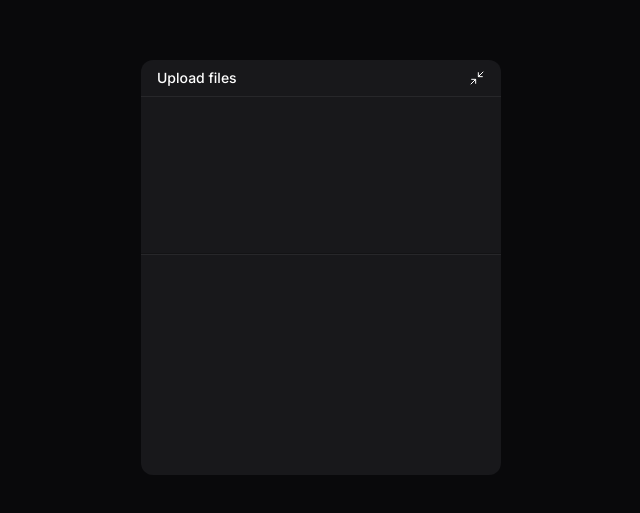
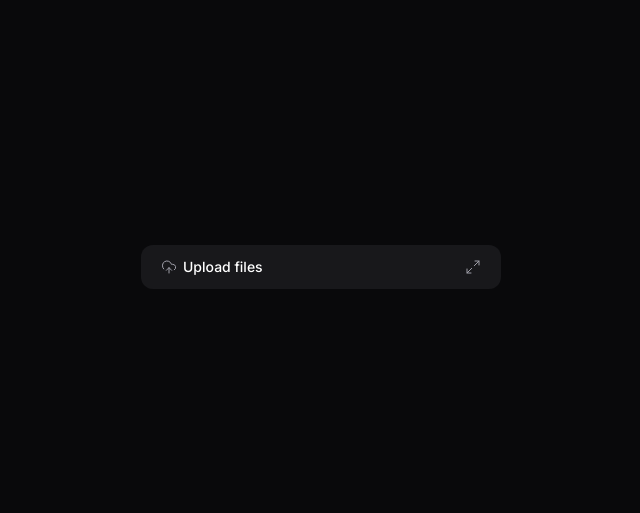
Before and after one commit to leonardolarangeiras/upload-widget-web, a React (Vite) app: page / in a window 1280 px wide. Shown: the part 133-646 px from the top of the page, without its empty margins (319-959 px from the left). Built offline with nearby package versions, Linux system fonts and the light colour scheme.

Commit message:
feat: add dropzone, title and widget structure

```diff
--- a/package.json
+++ b/package.json
@@ -10,10 +10,13 @@
     "preview": "vite preview"
   },
   "dependencies": {
+    "@radix-ui/react-collapsible": "^1.1.20",
     "@tailwindcss/vite": "^4.3.3",
     "lucide-react": "^1.47.0",
     "react": "^19.2.8",
     "react-dom": "^19.2.8",
+    "react-dropzone": "^20.1.2",
+    "tailwind-variants": "^3.3.1",
     "tailwindcss": "^4.3.3"
   },
   "devDependencies": {
--- /dev/null
+++ b/src/components/ui/button.tsx
@@ -0,0 +1,26 @@
+import type { ComponentProps } from "react";
+import { tv, type VariantProps } from "tailwind-variants";
+
+const buttonVariants = tv({
+  base: "text-zinc-400 rounded-lg hover:text-zinc-100 hover:bg-zinc-800 disabled:opacity-50 disabled:pointer-events-none",
+
+  variants: {
+    size: {
+      default: "px-3 py-2",
+      icon: "p-2",
+      "icon-sm": "p-1",
+    },
+  },
+
+  defaultVariants: {
+    size: "default",
+  },
+});
+
+export function Button({
+  size,
+  className,
+  ...props
+}: ComponentProps<"button"> & VariantProps<typeof buttonVariants>) {
+  return <button className={buttonVariants({ size, className })} {...props} />;
+}
--- a/src/components/upload-widget-dropzone.tsx
+++ b/src/components/upload-widget-dropzone.tsx
@@ -1,3 +1,33 @@
+import { useDropzone } from "react-dropzone";
+
 export function UploadWidgetDropzone() {
-  return <div className="px-3 h-32"></div>;
+   const { getRootProps, getInputProps, isDragActive } = useDropzone({
+    multiple: true,
+    accept: {
+      "image/jpeg": [],
+      "image/png": [],
+    },
+    onDrop(acceptedFiles) {
+      console.log(acceptedFiles);
+    },
+  });
+
+  return (
+    <div className="px-3 flex flex-col gap-3">
+      <div
+        data-active={isDragActive}
+        className="cursor-pointer text-zinc-400 bg-black/20 p-5 rounded-lg border border-zinc-700 border-dashed h-32 flex flex-col items-center justify-center gap-1 hover:border-zinc-600 transition-colors data-[active=true]:bg-indigo-500/10 data-[active=true]:border-indigo-500"
+        {...getRootProps()}
+      >
+        <input type="file" {...getInputProps()} />
+
+        <span className="text-xs">Drop your files here or</span>
+        <span className="text-xs underline">click to open picker</span>
+      </div>
+
+      <span className="text-xs text-zinc-400">
+        Only PNG and JPG files are supported.
+      </span>
+    </div>
+  );
 }
--- a/src/components/upload-widget-header.tsx
+++ b/src/components/upload-widget-header.tsx
@@ -1,12 +1,19 @@
+import * as Collapsible from "@radix-ui/react-collapsible";
+
 import { Minimize2 } from "lucide-react";
+import { Button } from "./ui/button";
+import { UploadWidgetTitle } from "./upload-widget-title";
 
 export function UploadWidgetHeader() {
   return (
     <div className="w-full p-4 py-2 bg-white/2 border-zinc-800 border-b flex items-center justify-between">
-      <span className="text-sm font-medium">Upload files</span>
-      <button>
-        <Minimize2 strokeWidth={1.5} className="size-4" />
-      </button>
+      <UploadWidgetTitle />
+
+      <Collapsible.Trigger asChild>
+        <Button size="icon" className="-mr-2">
+          <Minimize2 strokeWidth={1.5} className="size-4" />
+        </Button>
+      </Collapsible.Trigger>
     </div>
   );
 }
--- /dev/null
+++ b/src/components/upload-widget-minimized-button.tsx
@@ -0,0 +1,16 @@
+import * as Collapsible from "@radix-ui/react-collapsible";
+import { Maximize2 } from "lucide-react";
+import { UploadWidgetTitle } from "./upload-widget-title";
+
+export function UploadWidgetMinimizedButton() {
+    return (
+        <Collapsible.Trigger className="group w-full bg-white/2 py-3 px-5 flex items-center justify-between">
+            <UploadWidgetTitle />
+
+            <Maximize2
+                strokeWidth={1.5}
+                className="size-4 text-zinc-400 group-hover:text-zinc-100"
+            />
+        </Collapsible.Trigger>
+    );
+}
--- /dev/null
+++ b/src/components/upload-widget-title.tsx
@@ -0,0 +1,10 @@
+import { UploadCloud } from "lucide-react";
+
+export function UploadWidgetTitle() {
+  return (
+    <div className="flex items-center gap-1.5 text-sm font-medium">
+      <UploadCloud className="size-4 text-zinc-400" strokeWidth={1.5} />
+      <span>Upload files</span>
+    </div>
+  );
+}
--- a/src/components/upload-widget.tsx
+++ b/src/components/upload-widget.tsx
@@ -1,10 +1,22 @@
+import { useState } from "react";
+
+import * as Collapsible from "@radix-ui/react-collapsible";
+
 import { UploadWidgetDropzone } from "./upload-widget-dropzone";
 import { UploadWidgetHeader } from "./upload-widget-header";
 import { UploadWidgetUploadList } from "./upload-widget-upload-list";
+import { UploadWidgetMinimizedButton } from "./upload-widget-minimized-button";
 
 export function UploadWidget() {
+  const [isWidgetOpen, setIsWidgetOpen] = useState(false);
+
   return (
-    <div className="bg-zinc-900 w-full overflow-hidden max-w-[360px] rounded-xl shadow-shape">
+    <Collapsible.Root onOpenChange={setIsWidgetOpen}>
+      <div className="bg-zinc-900  overflow-hidden w-[360px] rounded-xl shadow-shape">
+        {!isWidgetOpen && <UploadWidgetMinimizedButton />}
+
+        <Collapsible.Content>
+
           <UploadWidgetHeader />
 
           <div className="flex flex-col gap-4 py-3">
@@ -14,6 +26,8 @@ export function UploadWidget() {
 
             <UploadWidgetUploadList />
           </div>
+        </Collapsible.Content>
       </div>
+    </Collapsible.Root >
   );
 }
```
Also changed, not shown: 1 other file (tests, documents, lock files or other folders). Lines whose indentation alone changed are shown as unchanged.
